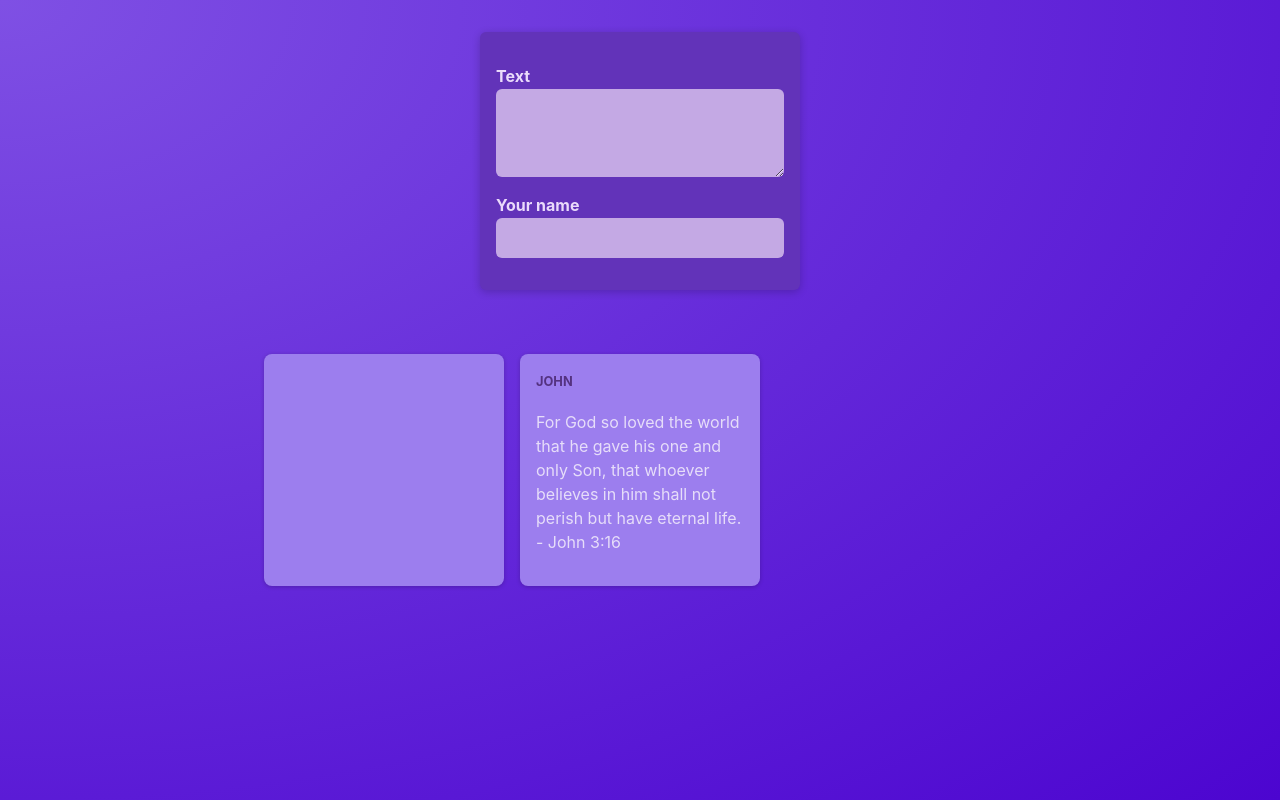
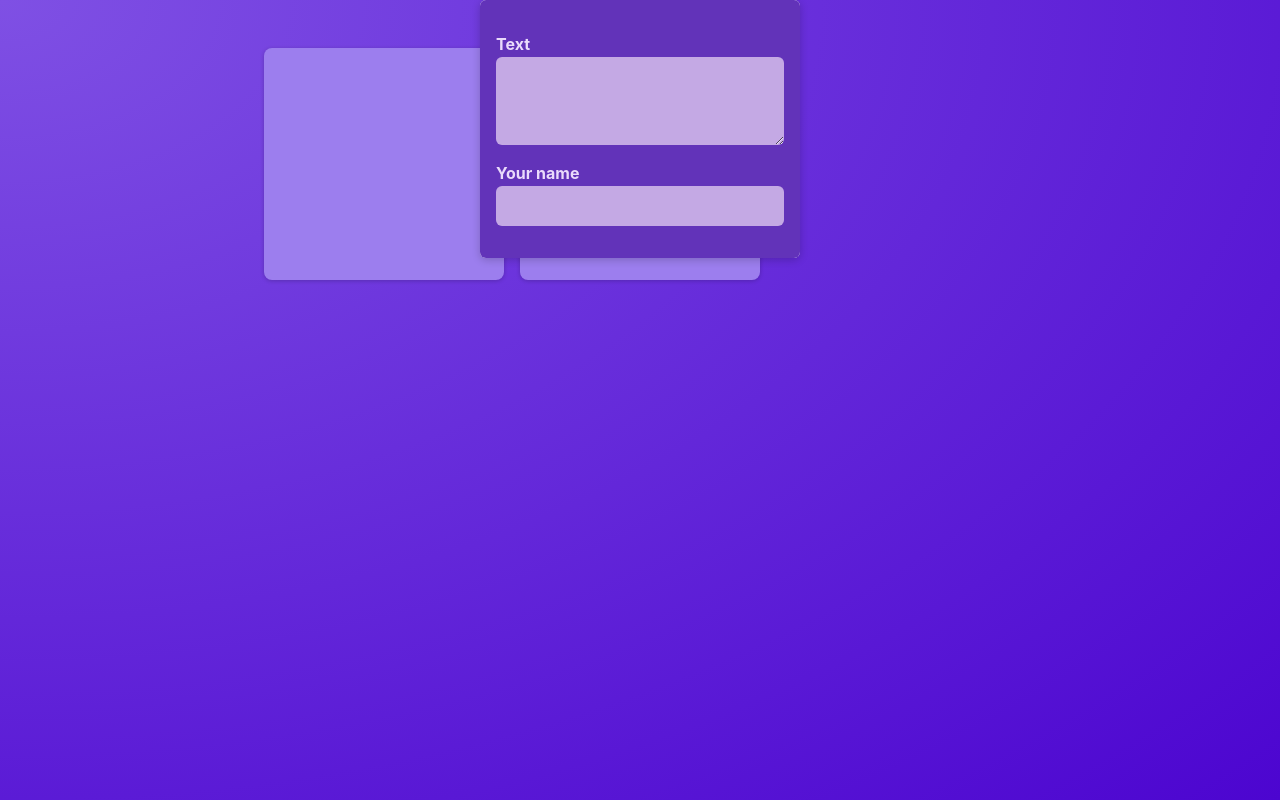
Before and after one commit to K1rit03/reactJs_refresher, a React (Vite) app: page / in a window 1280 px wide. Built offline with nearby package versions, Linux system fonts and the light colour scheme.

Commit message:
starting to create the modal using children prop

```diff
--- /dev/null
+++ b/src/components/Modal.jsx
@@ -0,0 +1,13 @@
+import classes from './Modal.module.css';
+
+function Modal({children}){
+    return(
+        <>
+            <div className={classes.modal} />
+             <dialog open className={classes.modal}>{children}</dialog>
+
+        </>
+    )
+}
+
+export default Modal;
--- /dev/null
+++ b/src/components/Modal.module.css
@@ -0,0 +1,18 @@
+.backdrop {
+    position: fixed;
+    top: 0;
+    left: 0;
+    width: 100%;
+    height: 100vh;
+    background-color: rgba(0, 0, 0, 0.6);
+    z-index: 1;
+  }
+
+  .modal {
+    border: none;
+    border-radius: 6px;
+    box-shadow: 0 2px 8px rgba(0, 0, 0, 0.2);
+    padding: 0;
+    overflow: hidden;
+    z-index: 1;
+  }
--- a/src/components/NewPost.jsx
+++ b/src/components/NewPost.jsx
@@ -2,7 +2,7 @@
 
 import classes from './NewPost.module.css';
 
-function NewPost(props){
+function NewPost({onBodyChange, onAuthorChange}) {
 
 
 
@@ -10,12 +10,12 @@
         <form className={classes.form}>
             <p>
                 <label htmlFor="body">Text</label>
-                <textarea id='body' required rows={3} onChange={props.onBodyChange}/>
+                <textarea id='body' required rows={3} onChange={onBodyChange}/>
             </p>
 
             <p>
                 <label htmlFor="name">Your name</label>
-                <input type="text" id='name' required onChange={props.onAuthorChange} />
+                <input type="text" id='name' required onChange={onAuthorChange} />
             </p>
 
         </form>
--- a/src/components/NewPost.module.css
+++ b/src/components/NewPost.module.css
@@ -3,9 +3,7 @@
     background-color: #6233b9;
     padding: 1rem;
     width: 20rem;
-    margin: 2rem auto;
-    border-radius: 6px;
-    box-shadow: 0 2px 8px rgba(0, 0, 0, 0.2);
+
   }
 
   .form label {
--- a/src/components/Post.jsx
+++ b/src/components/Post.jsx
@@ -1,12 +1,12 @@
 import classes from './Post.module.css';
 
-function Post(props){
+function Post({author, body}) {
 
 
     return (
         <li className={classes.post}>
-            <p className={classes.author}>{props.author}</p>
-            <p className={classes.body}>{props.body}</p>
+            <p className={classes.author}>{author}</p>
+            <p className={classes.body}>{body}</p>
         </li>
     );
 }
--- a/src/components/PostList.jsx
+++ b/src/components/PostList.jsx
@@ -2,6 +2,7 @@
 import { useState } from 'react';
 import Post from './Post';
 import classes from './PostList.module.css';
+import Modal from './Modal';
 
 
 function PostList(){
@@ -20,7 +21,12 @@
 
     return(
         <>
-        <NewPost onBodyChange= {bodyChangeHandler} onAuthorChange= {onAuthorChange}/>
+            <Modal>
+                <NewPost
+                onBodyChange= {bodyChangeHandler}
+                onAuthorChange= {onAuthorChange}
+                />
+            </Modal>
         <ul className={classes.posts}>
             <Post author={enteredAuthor} body = {enteredBody}/>
             <Post author="John" body = "For God so loved the world that he gave his one and only Son, that whoever believes in him shall not perish but have eternal life. - John 3:16"/>
```
